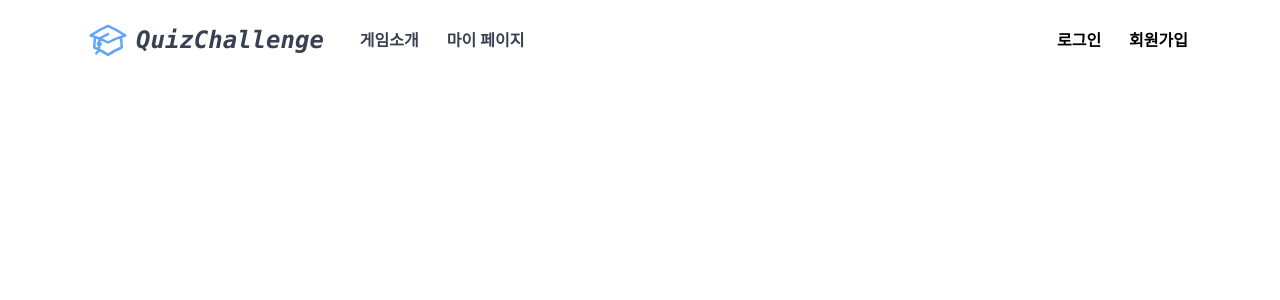
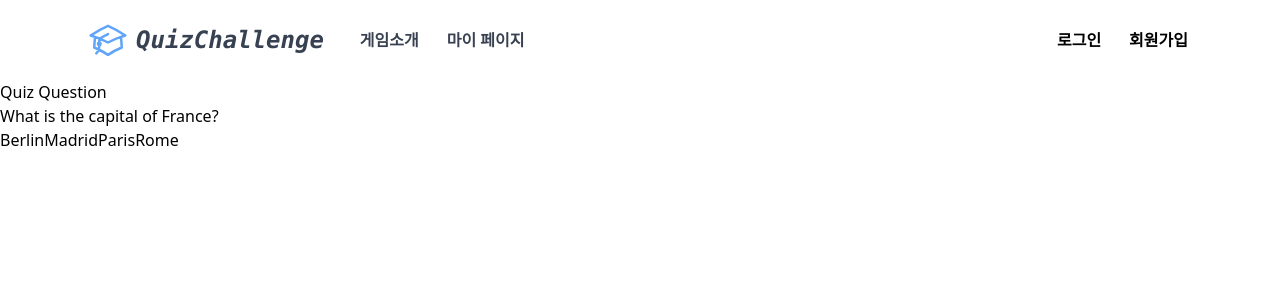
Before and after one commit to 0320kangk/quiz_challenge_front, a Vue app: page /test in a window 1280 px wide. Shown: the top 300 px of the page. Built offline with nearby package versions, Linux system fonts and the light colour scheme.

Commit message:
test vue 페이지 생성, 각종 test할 ui 페이지

```diff
--- /dev/null
+++ b/src/components/views/Test.vue
@@ -0,0 +1,73 @@
+<template>
+  <div>
+    <h1>Quiz Question</h1>
+    <p>{{ question }}</p>
+    <button
+      v-for="(option, index) in options"
+      :key="index"
+      @click="checkAnswer(index)"
+    >
+      {{ option }}
+    </button>
+    <svg v-if="isCorrect" viewBox="0 0 100 100" class="circle-animation">
+      <circle
+        cx="50"
+        cy="50"
+        r="45"
+        stroke="red"
+        stroke-width="4"
+        fill="none"
+      />
+    </svg>
+  </div>
+</template>
+
+<script>
+export default {
+  name: "test_vue",
+  data() {
+    return {
+      question: "What is the capital of France?",
+      options: ["Berlin", "Madrid", "Paris", "Rome"],
+      correctAnswer: 2, // Index of the correct answer
+      isCorrect: false, // To trigger the animation
+    };
+  },
+  methods: {
+    checkAnswer(index) {
+      if (index === this.correctAnswer) {
+        this.isCorrect = true;
+        setTimeout(() => {
+          this.isCorrect = false; // Reset the animation state after 1.5 seconds
+        }, 1000);
+      } else {
+        // Handle incorrect answer
+        alert("Wrong answer, try again!");
+      }
+    },
+  },
+};
+</script>
+
+<style scoped>
+.circle-animation {
+  position: absolute;
+  top: 50%;
+  left: 50%;
+  transform: translate(-50%, -50%);
+  width: 100px;
+  height: 100px;
+}
+
+circle {
+  stroke-dasharray: 283;
+  stroke-dashoffset: 283;
+  animation: drawCircle 1.5s linear forwards;
+}
+
+@keyframes drawCircle {
+  to {
+    stroke-dashoffset: 0;
+  }
+}
+</style>
--- a/src/router.js
+++ b/src/router.js
@@ -5,6 +5,8 @@ import join from "./components/views/Join.vue";
 import Single_game from "./components/views/Single_game.vue";
 import Multi_game from "./components/views/Multi_game.vue";
 import Game_rooms from "./components/views/Game_rooms.vue";
+import Test from "./components/views/Test.vue";
+
 import store from "./store"; // Vuex 스토어 import
 
 const router = createRouter({
@@ -37,6 +39,10 @@ const router = createRouter({
       component: Game_rooms,
       meta: { requiresAuth: true },
     },
+    {
+      path: "/test",
+      component: Test,
+    },
   ],
 });
 
```
